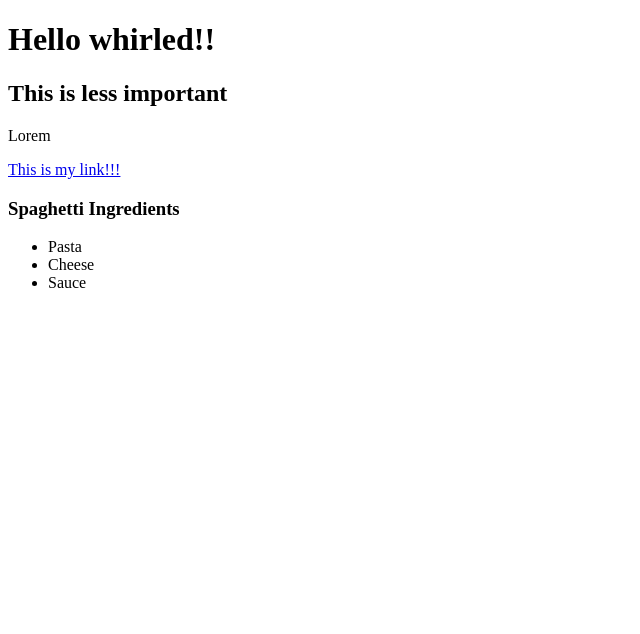
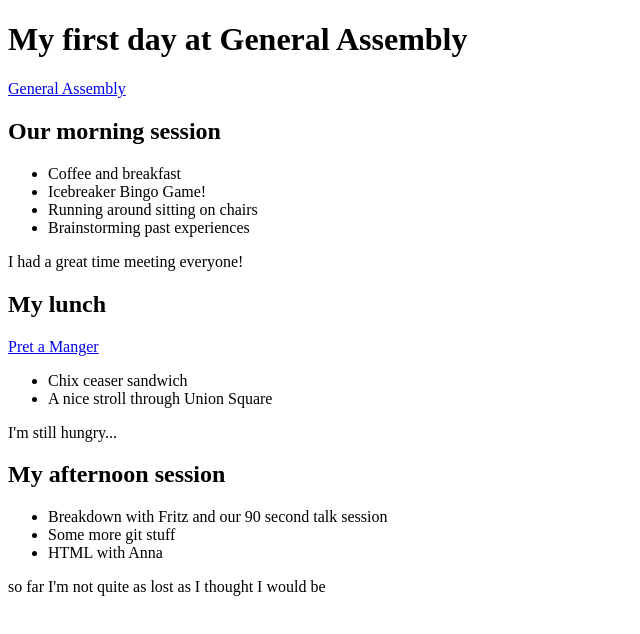
Before and after one commit to EthanTodd/my_awesome_blog, a plain HTML site: page index.html in a window 1280 px wide. Shown: the whole page, without its empty margins (0-640 px from the left). Drawn offline with Linux system fonts and the light colour scheme.

Commit message:
blog homework for Anna

```diff
--- a/index.html
+++ b/index.html
@@ -3,28 +3,51 @@
 <html>
 
   <head>
-    <title>The most amazing blog ever made yo</title>
+    <title>General Assembly Blog</title>
   </head>
 
   <body>
-    <h1>Hello whirled!!</h1>
-    <h2>This is less important</h2>
 
+    <h1>My first day at General Assembly</h1>
+      <a href="https://generalassemb.ly/">General Assembly</a>
 
-    <p>Lorem</p>
+      <div>
+      	<h2>Our morning session</h2>
+      	  <ul>
+      	  	<li>Coffee and breakfast</li>
+      	  	<li>Icebreaker Bingo Game!</li>
+      	  	<li>Running around sitting on chairs</li>
+      	  	<li>Brainstorming past experiences</li>
+      	  </ul>
 
-    <a href="http:google.com">This is my link!!!</a>
+      	  <p>I had a great time meeting everyone!</p>
 
-<div>
+      </div>
 
-    <h3>Spaghetti Ingredients</h3>
-    <ul>
-      <li>Pasta</li>
-      <li>Cheese</li>
-      <Li>Sauce</li>
-    </ul>
+      <div>
+      	<h2>My lunch</h2>
+      	<a href="https://www.pret.com/en-us/">Pret a Manger</a>
+      	  <ul>
+      	  	<li>Chix ceaser sandwich</li>
+      	  	<li>A nice stroll through Union Square</li>
+      	  </ul>
 
-</div>
+          <p>I'm still hungry...</p>
+
+      </div>
+
+      <div>
+      	<h2>My afternoon session</h2>
+      	  <ul>
+      	  	<li>Breakdown with Fritz and our 90 second talk session</li>
+      	  	<li>Some more git stuff</li>
+      	  	<li>HTML with Anna</li>
+      	  </ul>
+
+      	  <p>so far I'm not quite as lost as I thought I would be</p>
+
+      </div>
+
 
   </body>
 
```
